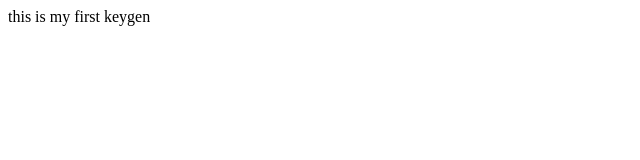
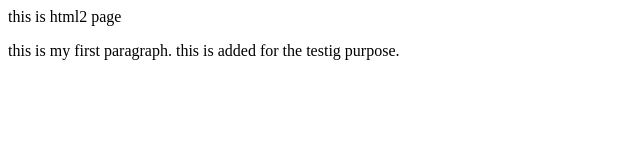
Before and after one commit to Adbhuthameesala/Test1, a plain HTML site: page Index2.html in a window 1280 px wide. Shown: the whole page, without its empty margins (0-640 px from the left). Drawn offline with Linux system fonts and the light colour scheme.

Commit message:
added all the changes

```diff
--- a/Index2.html
+++ b/Index2.html
@@ -1,3 +1,4 @@
 <html>
- <span> this is my first keygen </span>
+ <span> this is html2 page</span>
+ <p>this is my first paragraph. this is added for the testig purpose.</p>
 </html>
```
